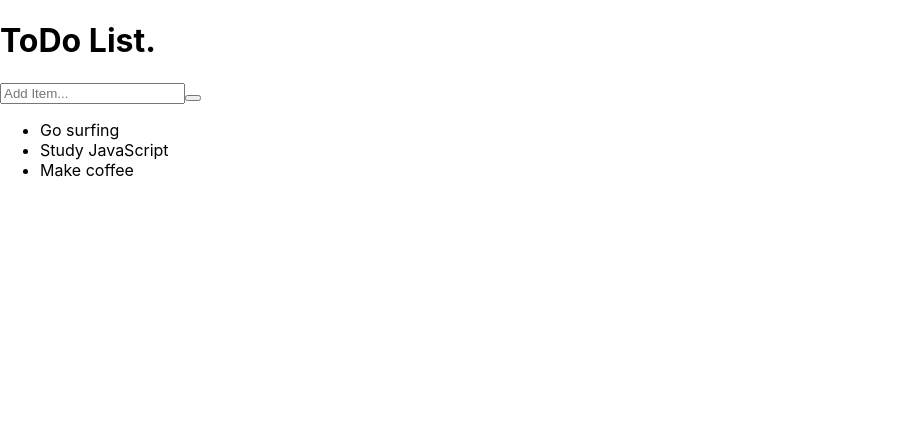
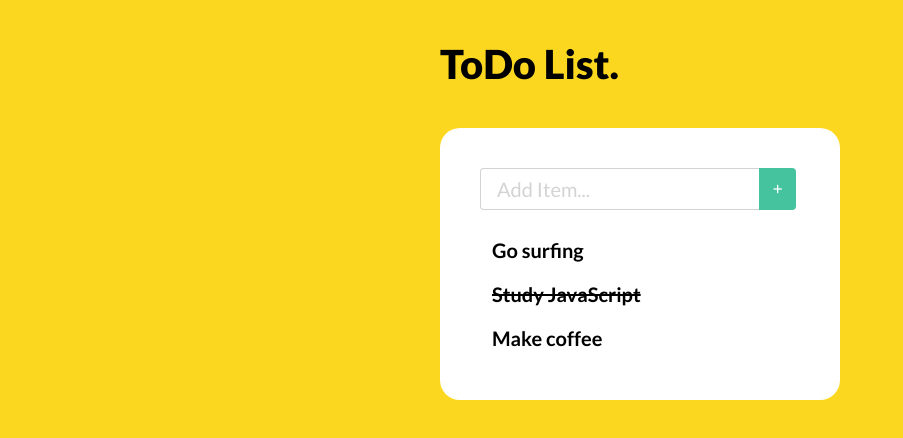
Before and after one commit to PeterSonne/03-todo-list-client, a React (Create React App) app: page / in a window 1280 px wide. Shown: the top 438 px of the page, without its empty margins (0-903 px from the left). Built offline with nearby package versions, Linux system fonts and the light colour scheme.

Commit message:
Added and styled TodoList-Component

```diff
--- a/package.json
+++ b/package.json
@@ -8,6 +8,7 @@
     "@testing-library/user-event": "^7.1.2",
     "react": "^16.12.0",
     "react-dom": "^16.12.0",
+    "react-fontawesome": "^1.7.1",
     "react-scripts": "3.4.0"
   },
   "scripts": {
--- a/public/index.html
+++ b/public/index.html
@@ -24,6 +24,10 @@
       work correctly both with client-side routing and a non-root public URL.
       Learn how to configure a non-root public URL by running `npm run build`.
     -->
+    <script
+      src="https://kit.fontawesome.com/5f7f075857.js"
+      crossorigin="anonymous"
+    ></script>
     <title>React App</title>
   </head>
   <body>
--- a/src/App.js
+++ b/src/App.js
@@ -1,10 +1,20 @@
 import React from "react";
 // import BasicReactComponent from "./components/BasicReactComponent";
 import TodoList from "./components/TodoList.jsx";
+import "./styles/style.css";
 
 class App extends React.Component {
   render() {
-    return <TodoList></TodoList>;
+    return (
+      <>
+        <TodoList></TodoList>
+        <img
+          src="https://portal.tortugacoders.com/media/katas/03/todo-02.png"
+          class="overlayImg"
+          width="644"
+        />
+      </>
+    );
   }
 }
 
--- a/src/components/TodoList.jsx
+++ b/src/components/TodoList.jsx
@@ -16,7 +16,7 @@ class TodoList extends React.Component {
             <li>
               Go surfing <i className="fas fa-minus-circle"></i>
             </li>
-            <li>
+            <li class="done">
               Study JavaScript <i className="fas fa-minus-circle"></i>
             </li>
             <li>
--- /dev/null
+++ b/src/styles/style.css
@@ -0,0 +1,91 @@
+@import url("https://fonts.googleapis.com/css?family=Lato:400,700,900&display=swap");
+@import url("https://stackpath.bootstrapcdn.com/font-awesome/4.7.0/css/font-awesome.min.css");
+
+body {
+  background-color: #fbd81f;
+  font-family: Lato;
+  font-weight: bold;
+  color: #000000;
+  font-size: 15pt;
+}
+form {
+  display: flex;
+}
+input {
+  font-family: Lato;
+  border: 1px solid #d3d3d3;
+  border-right-width: 0px;
+  border-top-left-radius: 4px;
+  border-bottom-left-radius: 4px;
+  width: calc(100% - 41px);
+  padding: 8px 16px;
+  box-sizing: border-box;
+  font-size: 15pt;
+  color: #808080;
+}
+input::placeholder {
+  color: #d3d3d3;
+}
+button {
+  background-color: #45c39f;
+  border-width: 0px;
+  border-top-right-radius: 4px;
+  border-bottom-right-radius: 4px;
+  color: #fff;
+  padding: 14px;
+  font-size: 8pt;
+}
+div.layout {
+  width: 400px;
+  margin: 40px auto;
+}
+div.list {
+  background-color: #ffffff;
+  padding: 40px;
+  border-radius: 20px;
+  margin-top: 40px;
+}
+h1 {
+  font-weight: bolder;
+}
+ul {
+  list-style-type: none;
+  padding: 0px;
+  margin-top: 18px;
+  margin-bottom: 0px;
+}
+li {
+  padding: 10px 12px;
+  margin: 0px;
+  font-weight: bold;
+  font-size: 15pt;
+  border-radius: 24px;
+  transition: background-color 0.5s ease;
+}
+li.done {
+  text-decoration: line-through;
+}
+li:hover {
+  background-color: #f7f7f7;
+}
+li > i {
+  float: right;
+  opacity: 0;
+  visibility: visible;
+  transition: opacity 0.5s ease;
+  color: #fa8072;
+}
+li:hover > i {
+  opacity: 1;
+  visibility: visible;
+}
+
+/* for dev */
+.overlayImg {
+  position: absolute;
+  z-index: 99;
+  opacity: 0.5;
+  top: 0px;
+  left: calc(50vw - 322px);
+  display: none;
+}
```
Also changed, not shown: 1 other file (tests, documents, lock files or other folders).
